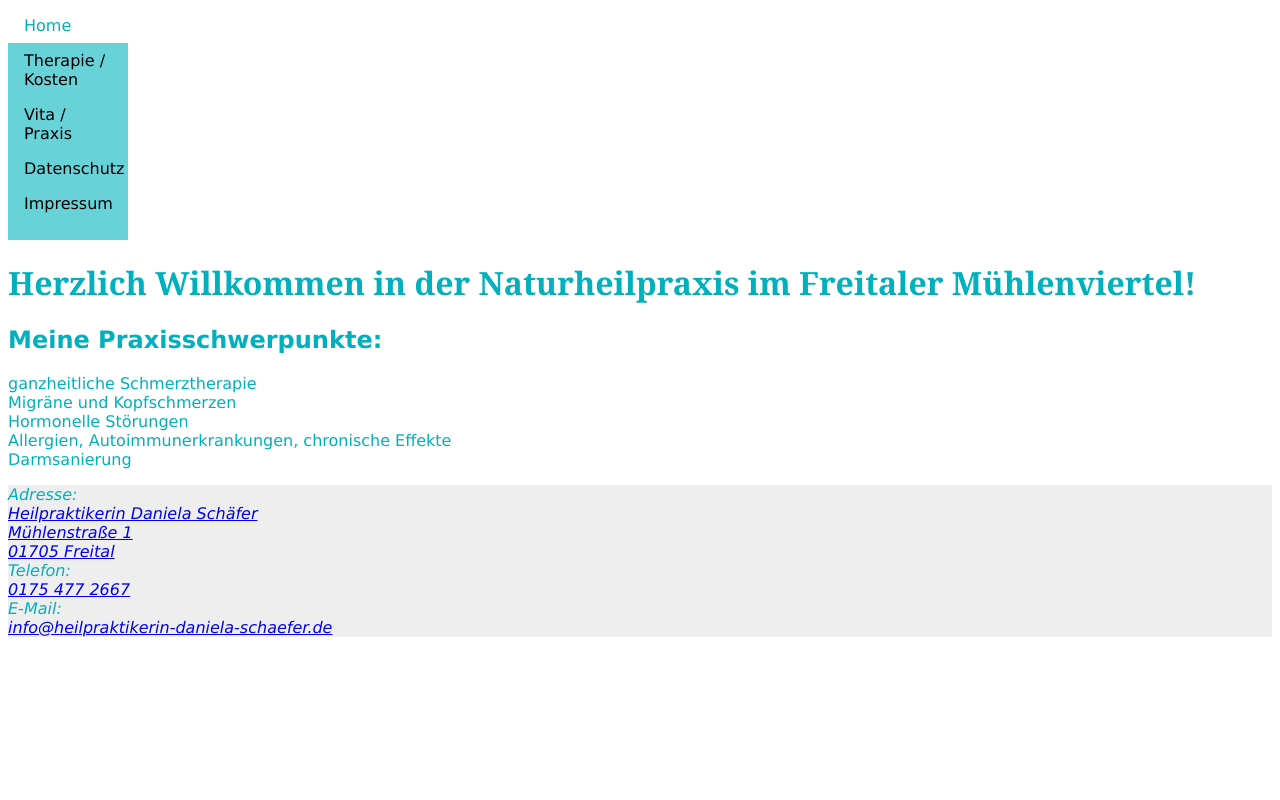
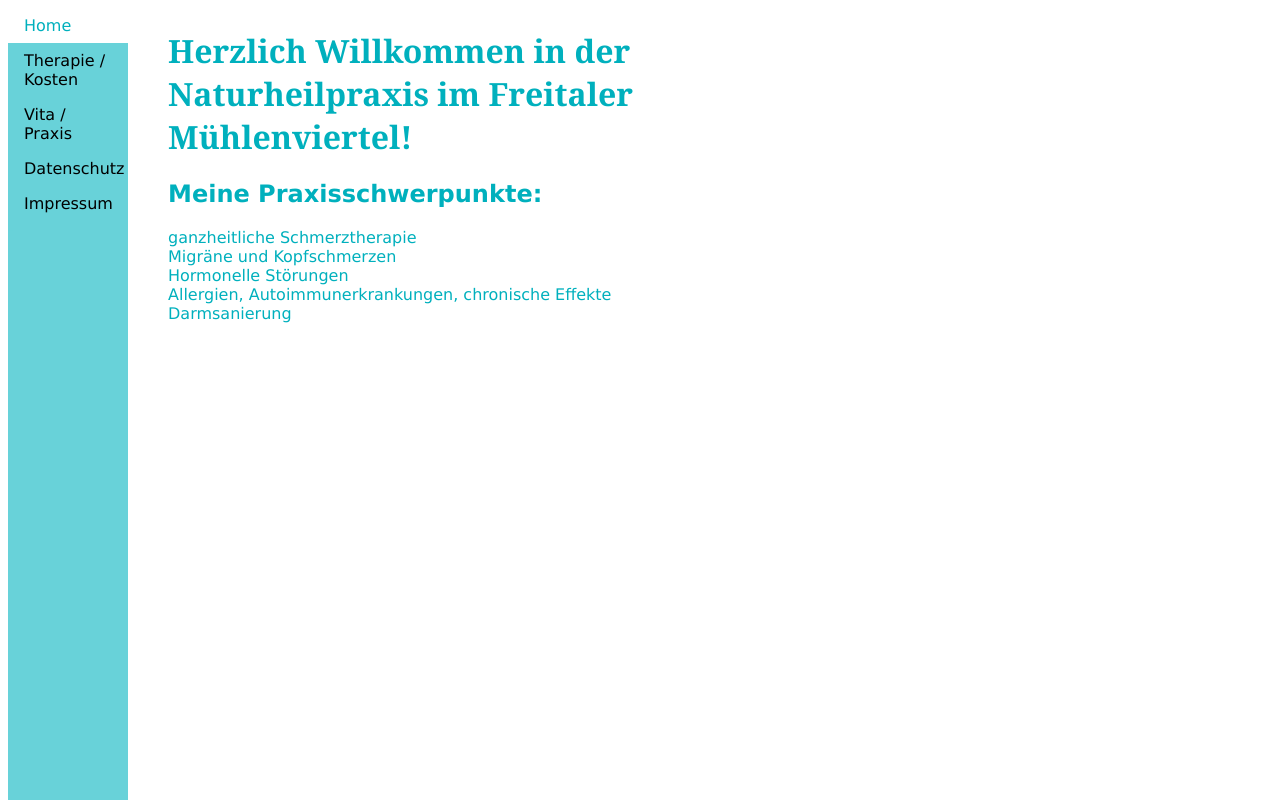
Before and after one commit to nosc364d/praxis_hp, a plain HTML site: page home.html in a window 1280 px wide. Shown: the top 800 px of the page. Drawn offline with Linux system fonts and the light colour scheme.

Commit message:
Fix Layout
Implemented grid layout

```diff
--- a/home.html
+++ b/home.html
@@ -7,6 +7,8 @@
         <link rel="icon" type="image/x-icon" href="/imgs/1craniosym.png">
     </head>
     <body>
+        <div class="all">
+            <div class="nav">
                 <ul>
                     <li><a class="active" href="/home.html">Home</a></li>
                     <li><a href="/therapie.html">Therapie / Kosten</a></li>
@@ -15,11 +17,13 @@
                     <li><a href="/impressum.html">Impressum</a></li>
                     <li>-</li>
                 </ul>
+            </div>
+            <main>
+                <div class="main">
                     <header>
                         <h1>Herzlich Willkommen in der Naturheilpraxis
                             im Freitaler Mühlenviertel!</h1>
                     </header>
-        <div class="schwerpunkte">
                     <h2>Meine Praxisschwerpunkte:</h2>
                     <p>
                         ganzheitliche Schmerztherapie<br>
@@ -28,6 +32,8 @@
                         Allergien, Autoimmunerkrankungen, chronische Effekte<br>
                         Darmsanierung
                     </p>
+                </div>
+            </main>
         </div>
         <footer>
             <address>
--- a/styles.css
+++ b/styles.css
@@ -1,8 +1,27 @@
+html,
 body {
     background-color: #ffffff;
     color: #00b0bd;
     font-family: Verdana, Verdana, Geneva, Tahoma, sans-serif;
     font-weight: lighter;
+}
+
+main {
+    flex: 1;
+    margin-left: 40px;
+}
+
+.all {
+    display: grid;
+    grid-template-columns: 120px 1fr 1fr;
+}
+
+.nav {
+    flex: 1;
+}
+
+.main {
+    flex: 1;
 }
 
 h1 {
@@ -14,7 +33,11 @@ ul {
     margin: 0;
     padding: 0px;
     width: 120px;
-    height: 100%;
+    height: 100vh;
+    position: sticky;
+    margin-bottom: 1px;
+    background-color: #68d2d9;
+    flex: 1;
 }
 
 li {
```
Lines whose indentation alone changed are shown as unchanged.
